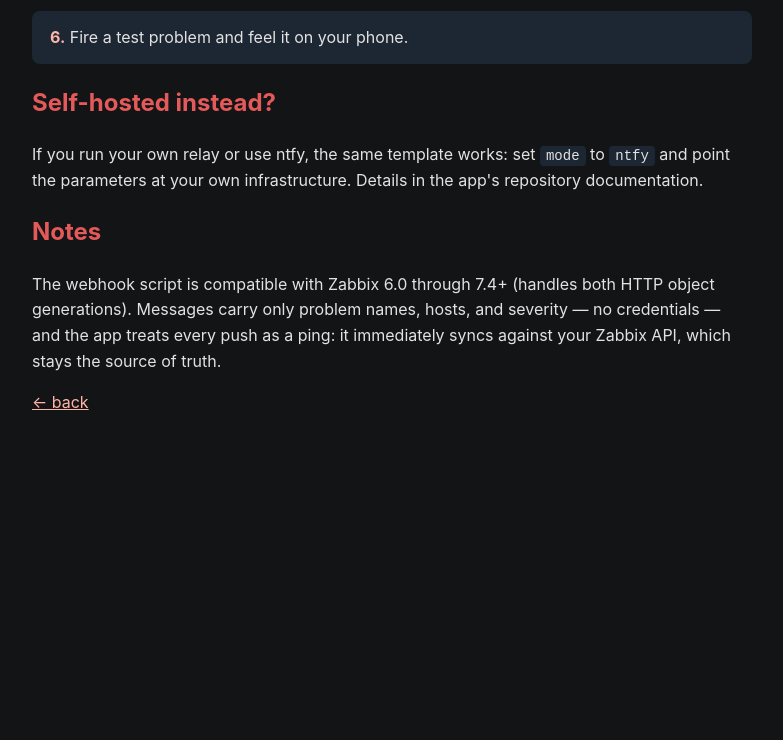
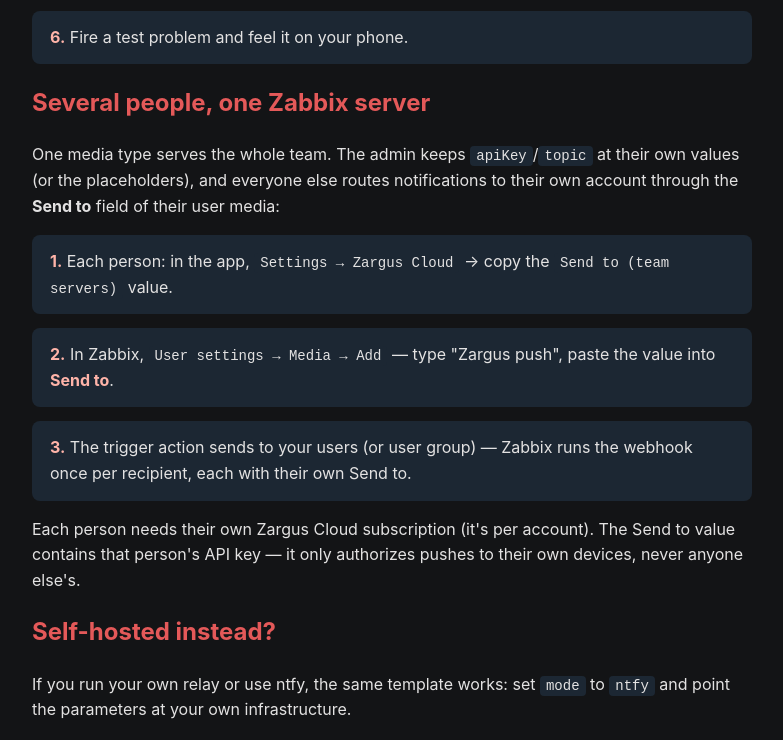
Before and after one commit to sourdusk/zargus-www, a plain HTML site: page webhook.html in a window 1280 px wide. Shown: the part 744-1484 px from the top of the page, without its empty margins (248-1031 px from the left). Before the commit the page ends 1200 px from the top, so only its background shows below. Drawn offline with Linux system fonts and the light colour scheme.

Commit message:
Webhook page: team-server Send-to section; drop repo-docs reference

```diff
--- a/webhook.html
+++ b/webhook.html
@@ -24,8 +24,15 @@ Also set <code>serverName</code> to whatever label you want the server to show a
 
 <div class="step"><b>6.</b> Fire a test problem and feel it on your phone.</div>
 
+<h2>Several people, one Zabbix server</h2>
+<p>One media type serves the whole team. The admin keeps <code>apiKey</code>/<code>topic</code> at their own values (or the placeholders), and everyone else routes notifications to their own account through the <b>Send to</b> field of their user media:</p>
+<div class="step"><b>1.</b> Each person: in the app, <code>Settings → Zargus Cloud</code> → copy the <code>Send to (team servers)</code> value.</div>
+<div class="step"><b>2.</b> In Zabbix, <code>User settings → Media → Add</code> — type "Zargus push", paste the value into <b>Send to</b>.</div>
+<div class="step"><b>3.</b> The trigger action sends to your users (or user group) — Zabbix runs the webhook once per recipient, each with their own Send to.</div>
+<p>Each person needs their own Zargus Cloud subscription (it's per account). The Send to value contains that person's API key — it only authorizes pushes to their own devices, never anyone else's.</p>
+
 <h2>Self-hosted instead?</h2>
-<p>If you run your own relay or use ntfy, the same template works: set <code>mode</code> to <code>ntfy</code> and point the parameters at your own infrastructure. Details in the app's repository documentation.</p>
+<p>If you run your own relay or use ntfy, the same template works: set <code>mode</code> to <code>ntfy</code> and point the parameters at your own infrastructure.</p>
 
 <h2>Notes</h2>
 <p>The webhook script is compatible with Zabbix 6.0 through 7.4+ (handles both HTTP object generations). Messages carry only problem names, hosts, and severity — no credentials — and the app treats every push as a ping: it immediately syncs against your Zabbix API, which stays the source of truth.</p>
```
Also changed, not shown: 1 other file.
